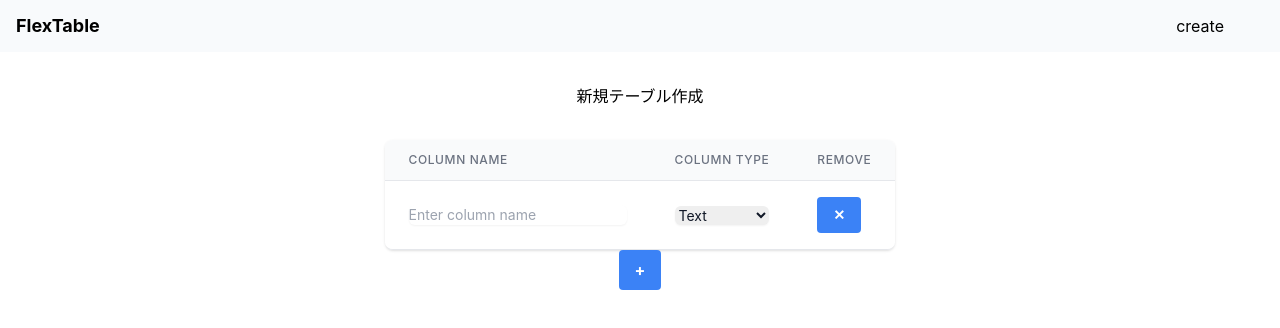
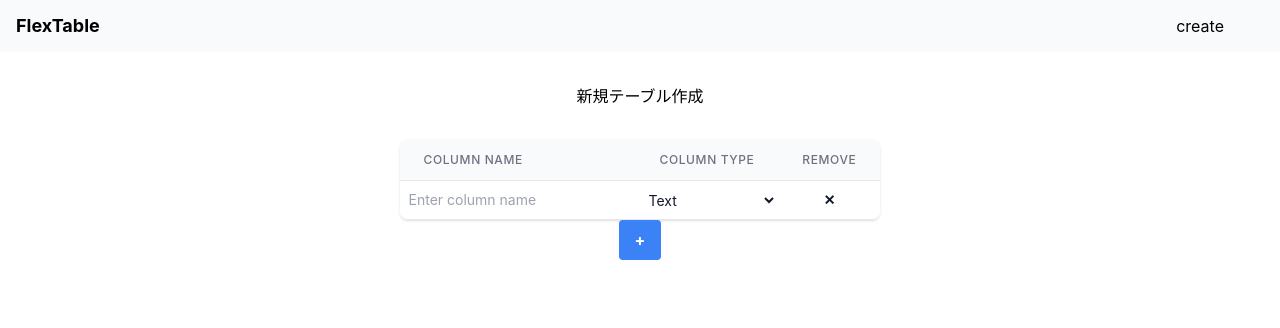
Before and after one commit to jp-north-man/next-flextable, a Next.js app: page /create in a window 1280 px wide. Shown: the top 328 px of the page. Built offline with nearby package versions, Linux system fonts and the light colour scheme.

Commit message:
create page

```diff
--- a/pages/create.tsx
+++ b/pages/create.tsx
@@ -44,14 +44,14 @@ const Create: NextPage = () => {
 
                   {columns.map((data, key) => (
                     <tr>
-                      <td className="px-6 py-4 whitespace-nowrap">
-                        <div className="text-sm text-gray-900">
-                          <input type="text" name="column_name" id="column_name" placeholder="Enter column name" className="block w-full shadow-sm sm:text-sm focus:ring-blue-500 focus:border-blue-500 border-gray-300 rounded-md" />
+                      <td className="whitespace-nowrap">
+                        <div className="text-sm text-gray-900 flex justify-center">
+                          <input type="text" name="column_name" id="column_name" placeholder="Enter column name" className="px-2 block w-full sm:text-sm border-none outline-none" />
                         </div>
                       </td>
-                      <td className="px-6 py-4 whitespace-nowrap">
-                        <div className="text-sm text-gray-900">
-                          <select name="column_type" id="column_type" className="block w-full shadow-sm sm:text-sm focus:ring-blue-500 focus:border-blue-500 border-gray-300 rounded-md">
+                      <td className="whitespace-nowrap">
+                        <div className="text-sm text-gray-900 flex justify-center">
+                          <select name="column_type" id="column_type" className="px-2 block w-full sm:text-sm border-none bg-white outline-none">
                             <option value="text">Text</option>
                             <option value="button">Button</option>
                             <option value="checkbox">Checkbox</option>
@@ -59,11 +59,11 @@ const Create: NextPage = () => {
                           </select>
                         </div>
                       </td>
-                      <td className="px-6 py-4 whitespace-nowrap">
-                        <div className="text-sm text-gray-900">
+                      <td className="whitespace-nowrap">
+                        <div className="text-sm text-gray-900 flex justify-center">
                           <button
                             type="button"
-                            className="bg-blue-500 hover:bg-blue-700 text-white font-bold py-2 px-4 rounded"
+                            className="bg-white hover:bg-gray-300 font-bold py-2 px-4 rounded text-gray-900"
                             onClick={() => handleRemoveColumn(key)}
                           >
                             ✕
```
